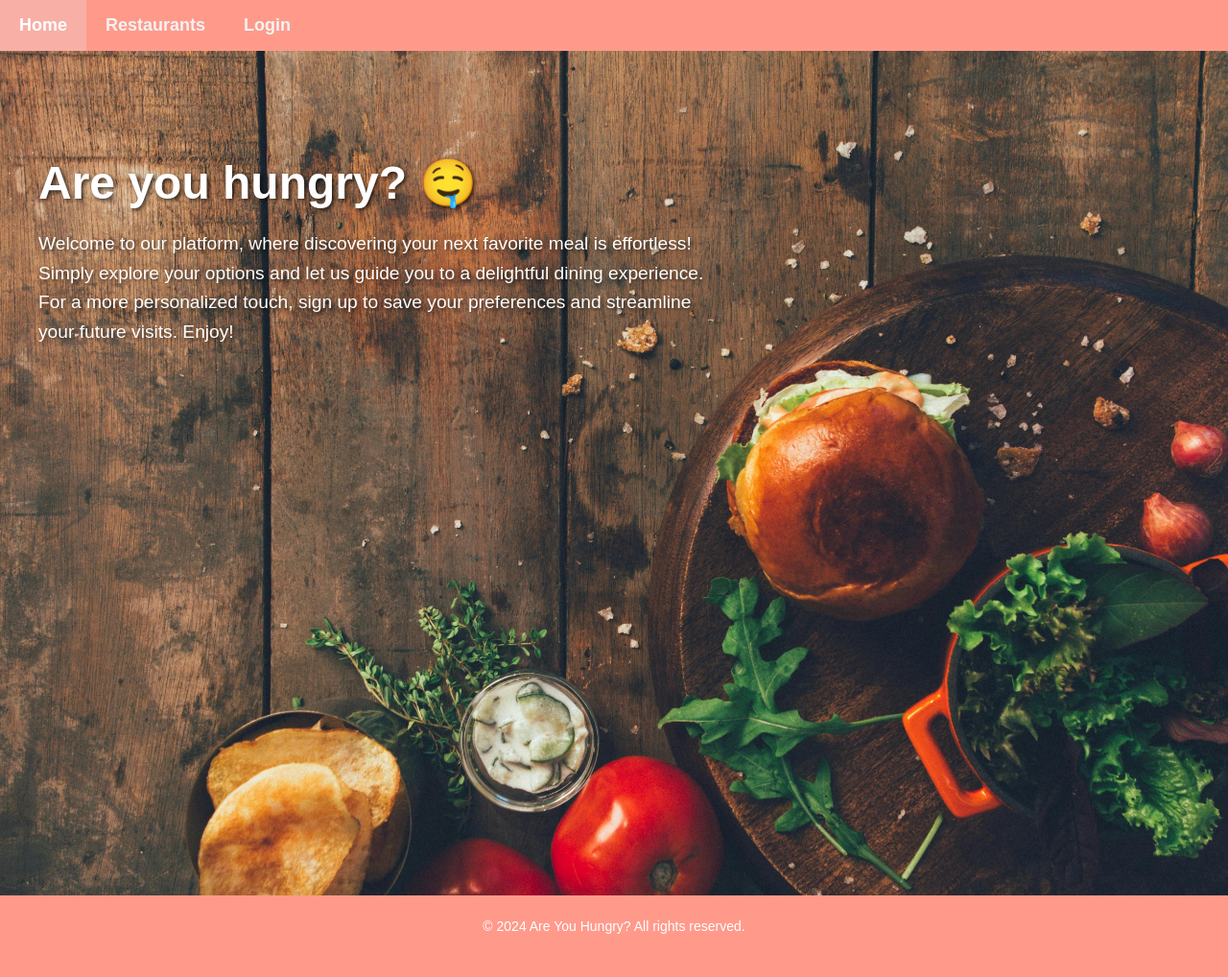
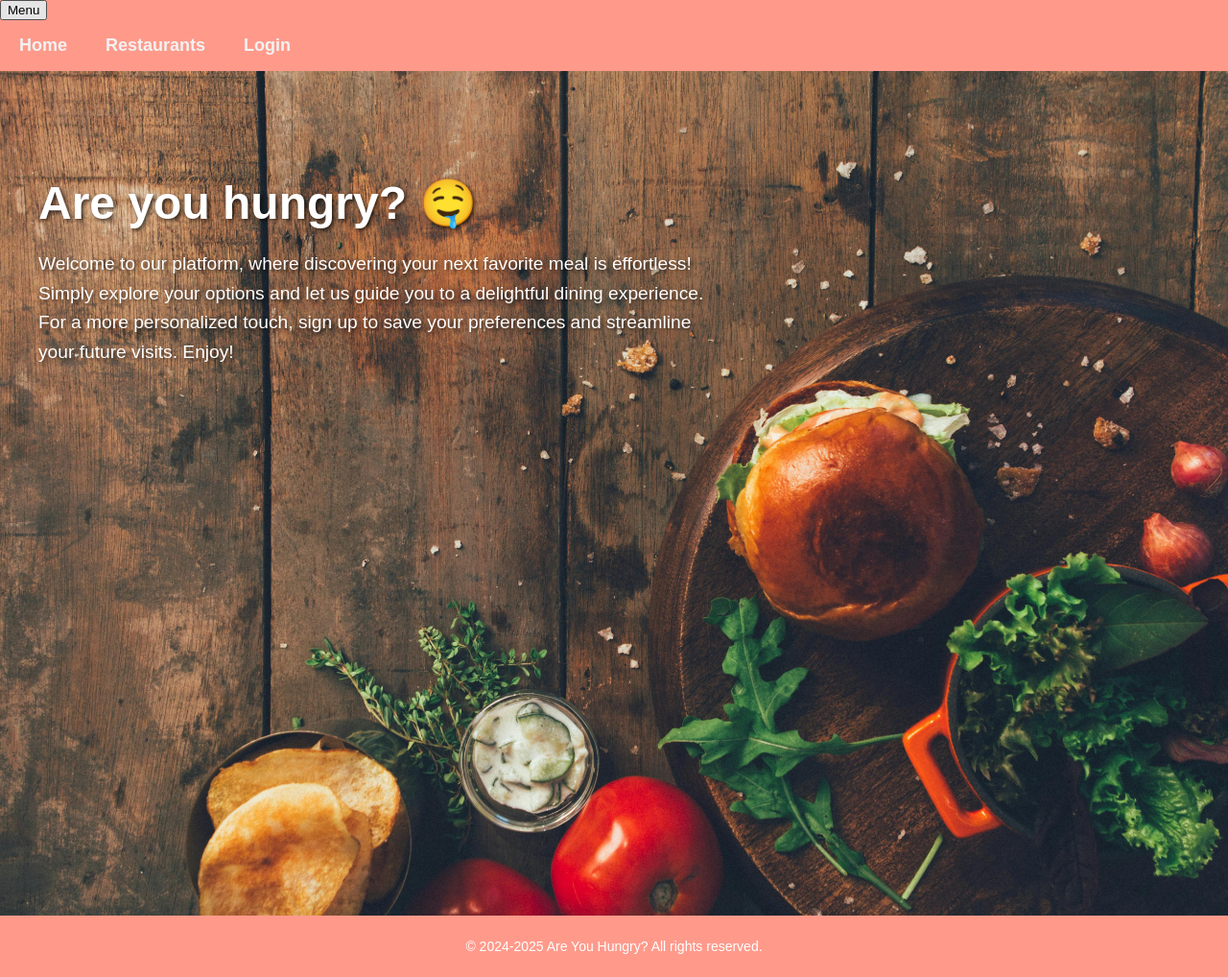
Before and after one commit to Rediet-Ayalew/Are-you-Hungry-, a Python web app: template templates/home.html in a window 1280 px wide. Shown: the whole page at 96% size. Before the commit the page ends 973 px from the top, so only its background shows below. Run offline with Jinja, Linux system fonts and the light colour scheme; the template is opened without the code that fills it, so the values that code supplies are empty.

Commit message:
Update home.html

```diff
--- a/templates/home.html
+++ b/templates/home.html
@@ -10,6 +10,9 @@
 
     <!-- Navigation Bar -->
     <nav class="topnav">
+        <div class="dropdown">
+            <button class="dropbtn">Menu</button>
+            <div class="dropdown-content">
                 <a href="/home">Home</a>
                 <a href="/restaurants">Restaurants</a>
                 {% if 'user_id' in session %}
@@ -18,8 +21,9 @@
                 {% else %}
                     <a href="/login">Login</a>
                 {% endif %}
+            </div>
+        </div>
     </nav>
-
 
     <!-- Content Block (Home Page) -->
     <div class="home-page">
@@ -28,9 +32,8 @@
             <p>Welcome to our platform, where discovering your next favorite meal is effortless! Simply explore your options and let us guide you to a delightful dining experience. For a more personalized touch, sign up to save your preferences and streamline your future visits. Enjoy!</p>
         </div>
     </div>
-
     <footer>
-        <p>&copy; 2024 Are You Hungry? All rights reserved.</p>
+        <p>&copy; 2024-2025 Are You Hungry? All rights reserved.</p>
     </footer>
 
 </body>
```
Lines whose indentation alone changed are shown as unchanged.
